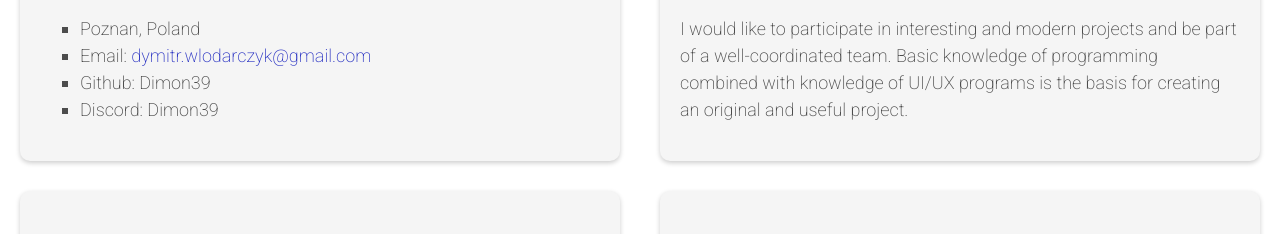
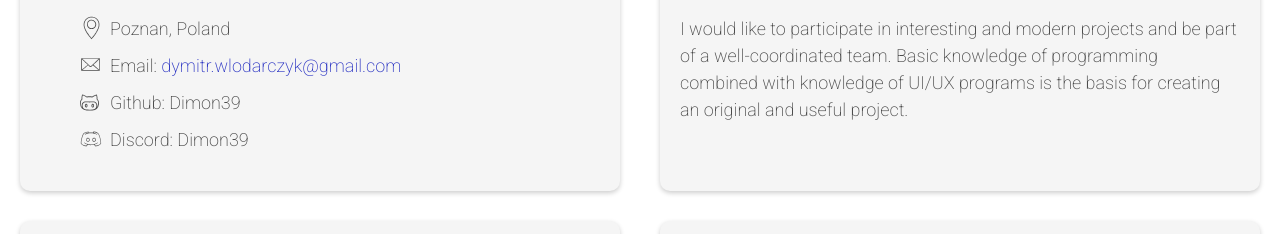
Before and after one commit to Dimon39/rsschool-cv, a plain HTML site: page index.html in a window 1280 px wide. Shown: the part 499-733 px from the top of the page. Drawn offline with Linux system fonts and the light colour scheme.

Commit message:
refactor: add svg files

```diff
--- a/style.css
+++ b/style.css
@@ -87,6 +87,17 @@ a:hover {
     padding: 20px;
 }
 
+.section-item::before {
+    content: "";
+    position: absolute;
+    top: 5px;
+    left: 2px;
+    width: 14px;
+    height: 14px;
+    background-size: 14px 14px;
+    background-image: url("assets/svg/arrow.svg");
+  }
+
 .section-profile {
     display: flex;
     justify-content: space-around;
@@ -120,7 +131,7 @@ a:hover {
 
 
 .section-list {
-    list-style: square;
+    list-style: none;
 }
 
 .section-profile-logo {
@@ -135,6 +146,53 @@ a:hover {
 .project-process {
     color: #4c4c4c;
 }
+
+.section-item {
+    position: relative;
+    margin: 0;
+    margin-bottom: 10px;
+    padding: 0;
+    padding-left: 30px;
+  }
+
+.contacts-item:before {
+    content: "";
+    position: absolute;
+    top: 1px;
+    left: 0px;
+    width: 24px;
+    height: 24px;
+    background-size: contain;
+    background-repeat: no-repeat;
+  }
+
+.contacts-item:nth-child(1):before {
+    background-image: url("assets/svg/location.svg");
+  }
+
+.contacts-item:nth-child(2):before {
+    top: 2px;
+    left: 0px;
+    width: 21px;
+    height: 21px;
+    background-image: url("assets/svg/email.svg");
+  }
+
+.contacts-item:nth-child(3):before {
+    top: 4px;
+    left: 0px;
+    width: 19px;
+    height: 19px;
+    background-image: url("assets/svg/github2.svg");
+  }
+
+.contacts-item:nth-child(4):before {
+    top: 2px;
+    left: 0px;
+    width: 22px;
+    height: 22px;
+    background-image: url("assets/svg/discord.svg");
+  }
 
 .section-profile-logo:hover {
     filter: none;
@@ -156,7 +214,7 @@ a:hover {
 .rsschool {
     width: 121px;
     height: 45px;
-    background-image: url(./assets/img/rss.svg);
+    background-image: url(./assets/svg/rss.svg);
     background-size: contain;
     background-repeat: no-repeat;
 }
@@ -164,7 +222,7 @@ a:hover {
 .github {
     width: 45px;
     height: 45px;
-    background-image: url(./assets/img/github.svg);
+    background-image: url(./assets/svg/github.svg);
     background-size: contain;
     background-repeat: no-repeat;
 }
```
Also changed, not shown: assets/svg/arrow.svg (added), assets/svg/discord.svg (added), assets/svg/email.svg (added), assets/svg/github2.svg (added), assets/svg/location.svg (added).
